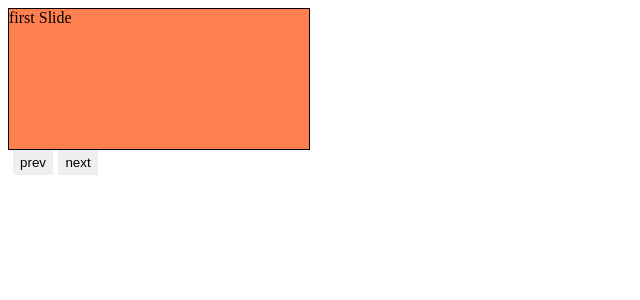
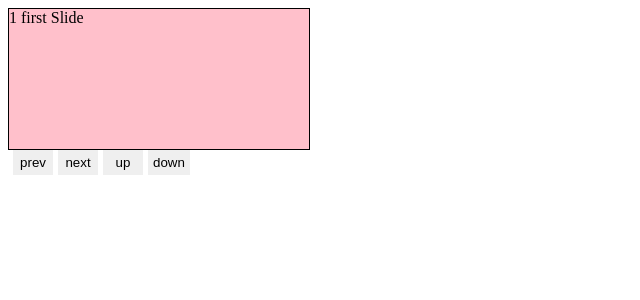
Before and after one commit to Frayz17/beetroot-project, a React (Create React App) app: page / in a window 1280 px wide. Shown: the top 300 px of the page, without its empty margins (0-640 px from the left). Built offline with nearby package versions, Linux system fonts and the light colour scheme.

Commit message:
vertical slider

```diff
--- a/src/App.js
+++ b/src/App.js
@@ -9,11 +9,23 @@ class App extends React.Component {
   render = () => {
     return (
       <>
-        <Slider allowAnimate={false}>
-          <Block style={{ backgroundColor: 'coral' }}>first Slide</Block>
-          <Block style={{ backgroundColor: 'blue' }}>second Slide</Block>
-          <Block style={{ backgroundColor: 'yellow' }}>third Slide</Block>
-          <Block style={{ backgroundColor: 'green' }}>fourth Slide</Block>
+        <Slider allowAnimate={true}>
+          <Block>
+            <Block style={{ backgroundColor: 'pink' }}>1 first Slide</Block>
+            <Block style={{ backgroundColor: 'grey' }}>1 second Slide</Block>
+            <Block style={{ backgroundColor: 'purple' }}>1 third Slide</Block>
+            <Block style={{ backgroundColor: 'red' }}>1 fourth Slide</Block>
+          </Block>
+          <Block>
+            <Block style={{ backgroundColor: 'coral' }}>2 first Slide</Block>
+            <Block style={{ backgroundColor: 'blue' }}>2 second Slide</Block>
+            <Block style={{ backgroundColor: 'yellow' }}>2 third Slide</Block>
+            <Block style={{ backgroundColor: 'green' }}>2 fourth Slide</Block>
+          </Block>
+          <Block>
+            <Block style={{ backgroundColor: 'coral' }}>3 first Slide</Block>
+            <Block style={{ backgroundColor: 'blue' }}>3 second Slide</Block>
+          </Block>
         </Slider>
       </>
     );
--- a/src/modules/Slider/Slider.js
+++ b/src/modules/Slider/Slider.js
@@ -11,25 +11,31 @@ const RootWrapper = styled(Block)`
 `;
 
 const ContentWrapper = styled(Block)`
-  overflow: hidden;
   height: 100%;
   width: ${({ slidesCount }) => `calc(100% * ${slidesCount})`};
   & > div {
-    float: left;
-    height: 100%
-    width: ${({ slideWidth = 100 }) => slideWidth + '%'};
+    overflow: hidden;
+    height: 100%;
+    // width: ${({ slidesCount }) => `calc(100% * ${slidesCount})`};
+    & > div {
+      float: left;
+      height: 100%
+      width: ${({ slideWidth = 100 }) => slideWidth + '%'};
+    }
   }
 `;
 
 export default class Slider extends React.Component {
   static defaultProps = {
     defaultSlide: 0,
+    defaultRow: 0,
     allowAnimate: true
   };
 
   state = {
     scrollX: 0,
-    currentSlide: this.props.defaultSlide
+    currentSlide: this.props.defaultSlide,
+    currentRow: this.props.defaultRow
   };
 
   slideTo = (slideIndex = 0) => e => {
@@ -50,13 +56,40 @@ export default class Slider extends React.Component {
         currentSlide: nextIndex
       });
     }
+  };
 
-    console.log(slideWidth, nextIndex);
+  switchRow = (rowIndex = 0) => () => {
+    const { currentRow = 0 } = this.state;
+    let { currentSlide } = this.state;
+    const { children } = this.props;
+
+    const rowsNumber = children.length;
+
+    const currentRowLength = children[currentRow].props.children.length;
+
+    console.log(currentRowLength);
+
+    if (rowIndex === currentRow) {
+      return;
+    }
+
+    const nextRow = currentRow < rowIndex ? currentRow + 1 : currentRow - 1;
+
+    if (nextRow >= 0 && nextRow <= rowsNumber - 1) {
+      this.setState({
+        currentRow: nextRow,
+        currentSlide:
+          currentSlide > currentRowLength ? currentRowLength : currentSlide
+      });
+    }
   };
 
   defineContentProps = () => {
     const { children = [] } = this.props;
-    const slidesCount = children.length || 1;
+    const { currentRow } = this.state;
+    const currentRowLength = children[currentRow].props.children.length;
+
+    const slidesCount = currentRowLength || 1;
     const slideWidth = +(100 / slidesCount).toFixed(2);
 
     return { slideWidth, slidesCount };
@@ -64,8 +97,8 @@ export default class Slider extends React.Component {
 
   render() {
     const { children = [], allowAnimate } = this.props;
-    const { scrollX = 0, currentSlide } = this.state;
-    const { slideTo } = this;
+    const { scrollX = 0, currentSlide, currentRow } = this.state;
+    const { slideTo, switchRow } = this;
 
     const style = {
       transform: `translate(-${scrollX}%,0px)`,
@@ -76,11 +109,13 @@ export default class Slider extends React.Component {
       <>
         <RootWrapper>
           <ContentWrapper {...this.defineContentProps()} style={style}>
-            {children}
+            {children[currentRow]}
           </ContentWrapper>
         </RootWrapper>
         <Button onClick={slideTo(currentSlide - 1)}>prev</Button>
         <Button onClick={slideTo(currentSlide + 1)}>next</Button>
+        <Button onClick={switchRow(currentRow - 1)}>up</Button>
+        <Button onClick={switchRow(currentRow + 1)}>down</Button>
       </>
     );
   }
```
